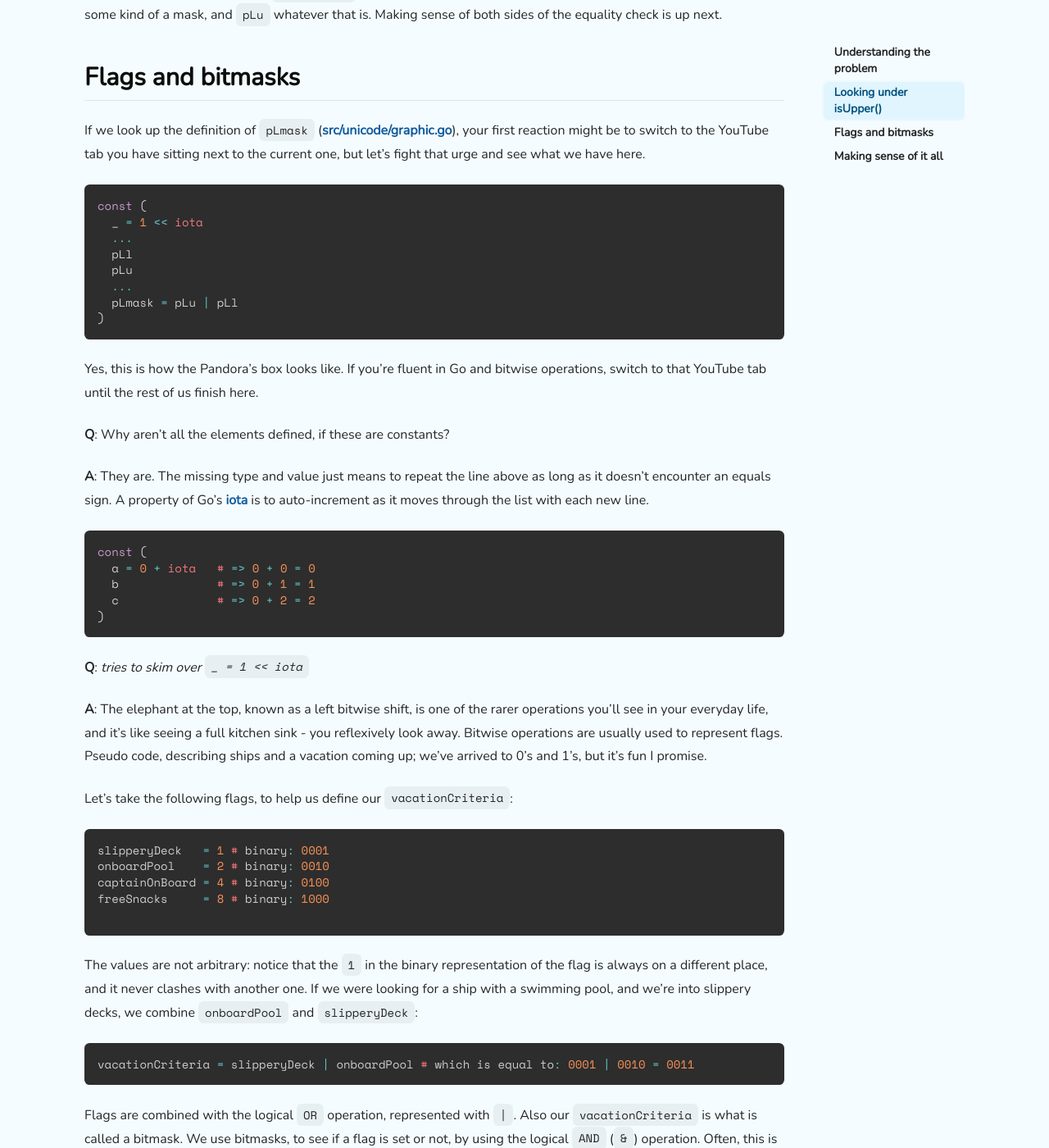
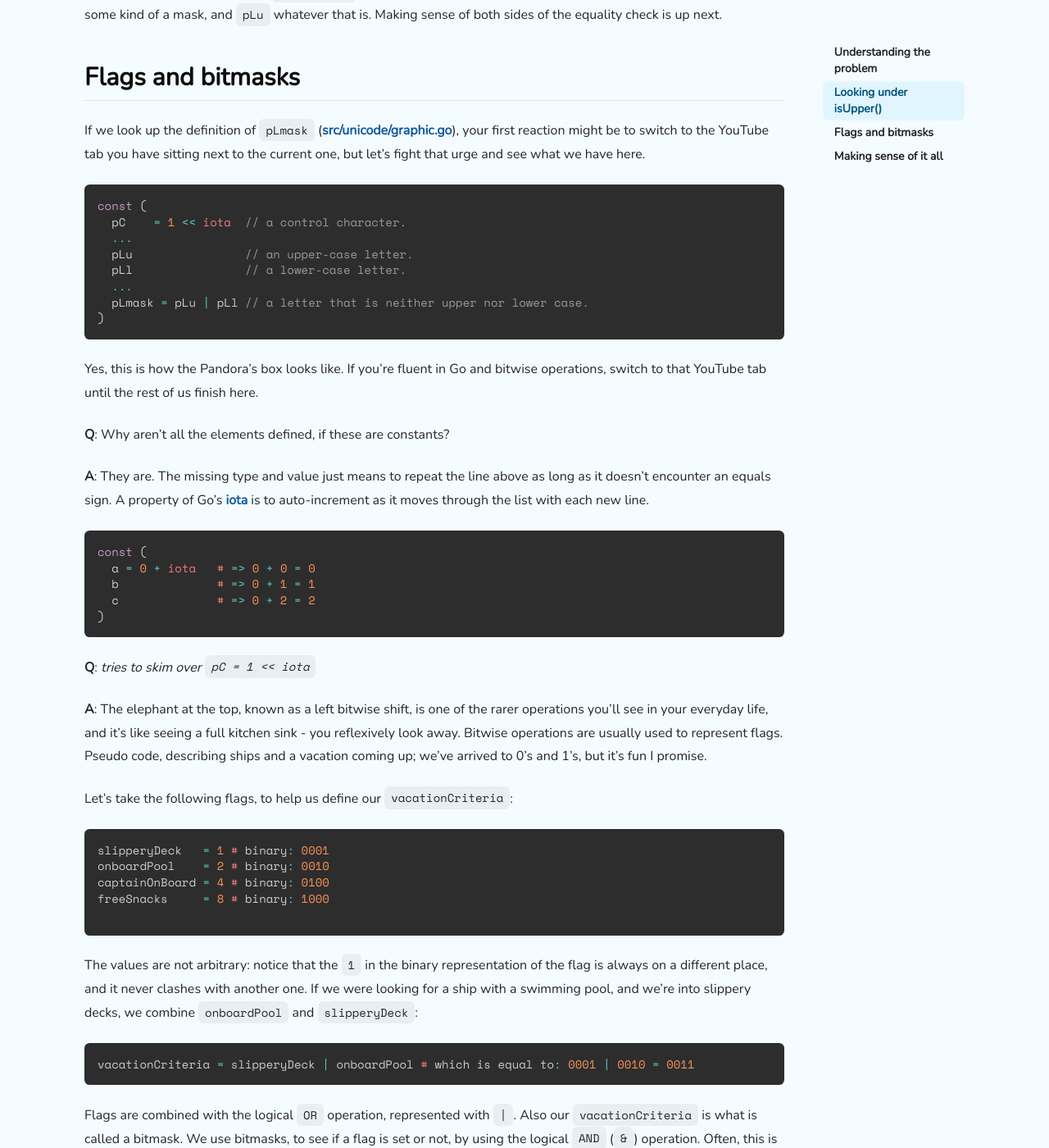
Before and after one commit to ervinb/ervinb.github.io, a Jekyll site: the page built from _posts/2019-08-06-upcase-in-go-the-long-way-around.md, in a window 1280 px wide and 1400 px high, scrolled down 2239 px. Shown: the whole window at 82% size. Built offline with Jekyll 4.4.1, drawn with Linux system fonts in a browser that asks for light colours; nearby versions of some CDN libraries; comment, search, counter and statistics services are not loaded.

Commit message:
Fix link and add codebase comments

````diff
--- a/_posts/2019-08-06-upcase-in-go-the-long-way-around.md
+++ b/_posts/2019-08-06-upcase-in-go-the-long-way-around.md
@@ -76,17 +76,17 @@ We're accessing an array called `properties` with an 8-bit integer index, derive
 
 ## Flags and bitmasks
 
-If we look up the definition of `pLmask` ([src/unicode/graphic.go](https://golang.org/src/unicode/graphic.go#8)), your first reaction might be to switch to the YouTube tab you have sitting next to
+If we look up the definition of `pLmask` ([src/unicode/graphic.go](https://golang.org/src/unicode/graphic.go#L8)), your first reaction might be to switch to the YouTube tab you have sitting next to
 the current one, but let's fight that urge and see what we have here.
 
 ```golang
 const (
-  _ = 1 << iota
+  pC    = 1 << iota  // a control character.
   ...
-  pLl
-  pLu
+  pLu                // an upper-case letter.
+  pLl                // a lower-case letter.
   ...
-  pLmask = pLu | pLl
+  pLmask = pLu | pLl // a letter that is neither upper nor lower case.
 )
 ```
 
@@ -106,7 +106,7 @@ const (
 ```
 
 
-**Q**: _tries to skim over `_ = 1 << iota`_
+**Q**: _tries to skim over `pC = 1 << iota`_
 
 **A**: The elephant at the top, known as a left bitwise shift, is one of the rarer operations you'll see in your everyday life, and it's like seeing a full kitchen sink - you reflexively look away.
 Bitwise operations are usually used to represent flags. Pseudo code, describing ships and a vacation coming up; we've arrived to 0's and 1's, but it's fun I promise.
````
